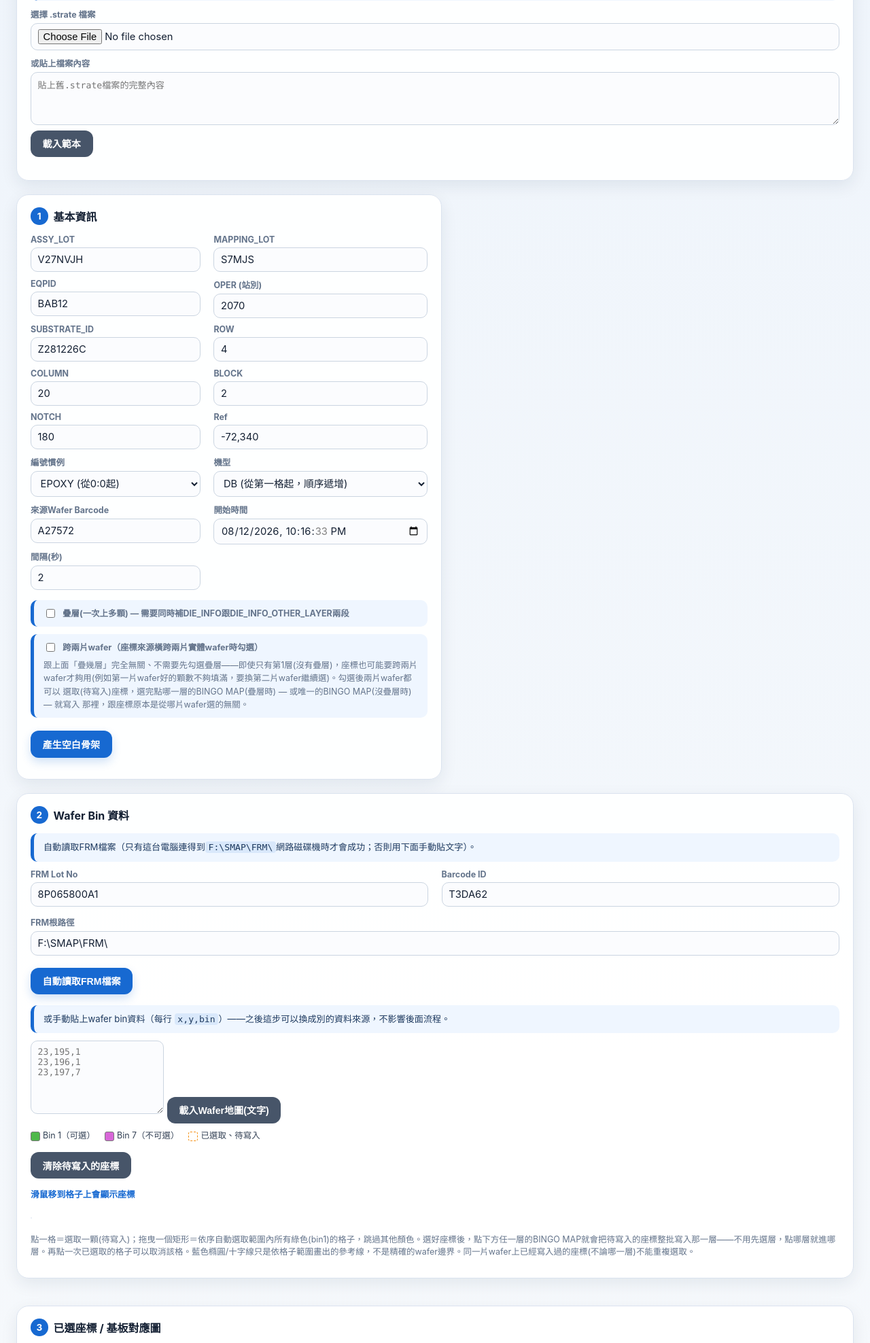
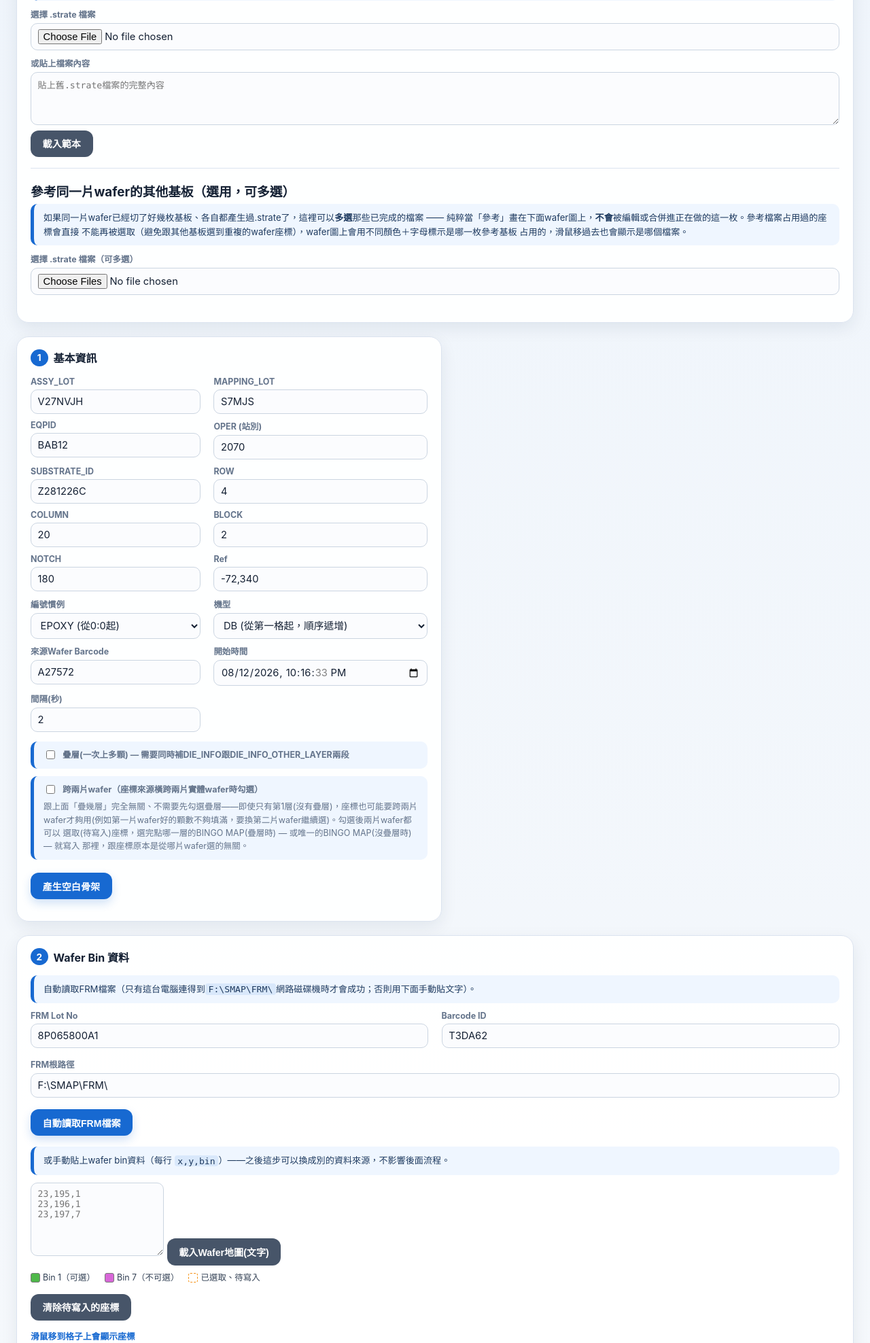
Before and after one commit to yuxian722/stock-dashboard-, a Flask app: page / in a window 1280 px wide. Shown: the part 377-2353 px from the top of the page at 68% size. Run offline with Flask 3, Linux system fonts and the light colour scheme.

Commit message:
補資料頁：新增「參考同一片wafer的其他基板」多選檔案功能
「複製既有.strate為範本」下方新增一個獨立的多選檔案輸入
(#reference-files)，可以一次載入多個已完成的.strate當作
唯讀參考疊在wafer圖上——不編輯、不合併，只是把它們佔用過的
座標標示出來。

- 參考座標直接擋掉重複選取(單點/拖曳矩形皆同)
- 每個檔案有自己的顏色+字母代號，wafer格子上分辨得出是哪一枚
  基板佔用的，不是單一種「已佔用」標示
- 參考清單獨立於疊層/跨兩片wafer/載入範本/重產空白骨架之外，
  這些動作都不會清掉它
- 沿用既有/api/parse_strate逐一解析每個檔案，沒有新增後端API

```diff
--- a/webapp/static/app.js
+++ b/webapp/static/app.js
@@ -30,6 +30,34 @@ let focusedWaferXYByLayer = [null]; // {x, y, panel} that focused position maps
 let usingTemplate = false; // true once a template .strate has been loaded via loadTemplate()
 let skippedPositions = new Set(); // "col:row" substrate positions marked "不上片" — excluded from the fill order
 let skipModeEnabled = false; // true = clicking a substrate cell toggles skip instead of commit/reverse-lookup
+
+// Reference substrates: other, already-completed .strate files loaded
+// purely as a read-only overlay on the (shared, panel 0) wafer map — "同一
+// 片wafer的其他基板". Each entry's `positions` set already occupies wafer
+// coordinates; per the user's confirmed answers, those coordinates must be
+// blocked from being staged again ("要，直接降選取"), and each file must
+// stay visually distinguishable on the grid ("分辨是哪一枚") rather than
+// collapsing into one generic "occupied" marker — hence the per-file
+// letter + color instead of reusing the layer-number digit badge.
+const REFERENCE_COLORS = ["#e04b4b", "#0ea5a5", "#a855f7", "#ca8a04", "#059669", "#e0459e", "#0891b2", "#65a30d"];
+let referenceSubstrates = []; // { label, color, positions: Set("x,y") }[]
+
+function referenceLetter(i) {
+  return i < 26 ? String.fromCharCode(65 + i) : `R${i + 1}`;
+}
+
+function isReferencedAt(panelIndex, x, y) {
+  // Reference files carry no notion of "which physical wafer panel" any
+  // more than a loaded template does (see loadTemplate()) — they describe
+  // coordinates on THE physical wafer being referenced, which is always
+  // panel 0 (the shared/first wafer that "跨兩片wafer" branches off of).
+  if (panelIndex !== 0) return null;
+  const key = `${x},${y}`;
+  for (const ref of referenceSubstrates) {
+    if (ref.positions.has(key)) return ref;
+  }
+  return null;
+}
 
 function effectiveNumLayers() {
   return multiLayerEnabled ? numLayers : 1;
@@ -295,6 +323,75 @@ async function loadTemplate(text) {
   setStepFlow(4, { done: [1, 2, 3] });
 }
 
+// ---- Reference substrates (read-only overlay, see state comment above) --
+function allPicksFromParsedFile(data) {
+  // data.layer_picks is already [layer0picks, layer1picks, ..., currentLayerPicks]
+  // (see webapp/app.py:_split_into_layer_picks) — flattening it gives every
+  // wafer coordinate the file occupies, across every stacked layer it has.
+  const positions = new Set();
+  for (const layerPicks of data.layer_picks) {
+    for (const p of layerPicks) positions.add(`${p.x},${p.y}`);
+  }
+  return positions;
+}
+
+async function loadReferenceFiles(files) {
+  const status = document.getElementById("reference-status");
+  status.className = "";
+  status.textContent = "讀取中...";
+  const loaded = [];
+  const errors = [];
+  for (const file of files) {
+    const text = await file.text();
+    try {
+      const res = await fetch("/api/parse_strate", {
+        method: "POST",
+        headers: { "Content-Type": "application/json" },
+        body: JSON.stringify({ text }),
+      });
+      const data = await res.json();
+      if (!res.ok) {
+        errors.push(`${file.name}：${data.error}`);
+        continue;
+      }
+      loaded.push({ name: data.substrate_id || file.name, positions: allPicksFromParsedFile(data) });
+    } catch (err) {
+      errors.push(`${file.name}：讀取失敗`);
+    }
+  }
+  referenceSubstrates = referenceSubstrates.concat(
+    loaded.map((entry, i) => {
+      const idx = referenceSubstrates.length + i;
+      return { label: referenceLetter(idx), name: entry.name, color: REFERENCE_COLORS[idx % REFERENCE_COLORS.length], positions: entry.positions };
+    })
+  );
+  renderReferenceLegend();
+  status.className = errors.length ? "error" : loaded.length ? "ok" : "";
+  const parts = [];
+  if (loaded.length) parts.push(`已載入 ${loaded.length} 枚參考基板（共${referenceSubstrates.length}枚），佔用座標已不能再選取`);
+  if (errors.length) parts.push(`失敗：${errors.join("；")}`);
+  status.textContent = parts.join("　") || "沒有選擇任何檔案";
+  document.getElementById("btn-clear-references").style.display = referenceSubstrates.length ? "" : "none";
+  renderAll();
+}
+
+function renderReferenceLegend() {
+  const el = document.getElementById("reference-legend");
+  el.innerHTML = referenceSubstrates
+    .map((ref) => `<span><i style="background:${ref.color};border-color:${ref.color}"></i>${ref.label} = ${ref.name}（${ref.positions.size}顆）</span>`)
+    .join("");
+}
+
+function clearReferenceSubstrates() {
+  referenceSubstrates = [];
+  renderReferenceLegend();
+  document.getElementById("btn-clear-references").style.display = "none";
+  document.getElementById("reference-status").textContent = "已清除所有參考基板";
+  document.getElementById("reference-status").className = "";
+  document.getElementById("reference-files").value = "";
+  renderAll();
+}
+
 function computeSubstrateBounds(positions) {
   if (!positions.length) return null;
   let minCol = Infinity, maxCol = -Infinity, minRow = Infinity, maxRow = -Infinity;
@@ -506,6 +603,7 @@ function toggleStagePick(panelIndex, x, y, bin) {
   }
   if (bin !== "1") return false;
   if (isCommittedOnPanel(panelIndex, x, y)) return false;
+  if (isReferencedAt(panelIndex, x, y)) return false;
   stagedPicks.push({ x, y, bin, panel: panelIndex });
   return true;
 }
@@ -513,6 +611,7 @@ function toggleStagePick(panelIndex, x, y, bin) {
 function stagePickIfNew(panelIndex, x, y, bin) {
   if (bin !== "1") return false;
   if (isCommittedOnPanel(panelIndex, x, y) || isStagedOnPanel(panelIndex, x, y)) return false;
+  if (isReferencedAt(panelIndex, x, y)) return false;
   stagedPicks.push({ x, y, bin, panel: panelIndex });
   return true;
 }
@@ -576,11 +675,17 @@ function renderWaferPanel(panelIndex) {
           break;
         }
       }
+      const ref = committedLayer === null ? isReferencedAt(panelIndex, x, y) : null;
       if (committedLayer !== null) {
         cell.classList.add("picked");
         cell.textContent = String(committedLayer + 1);
       } else if (isStagedOnPanel(panelIndex, x, y)) {
         cell.classList.add("staged");
+      } else if (ref) {
+        cell.classList.add("referenced");
+        cell.style.setProperty("--ref-color", ref.color);
+        cell.textContent = ref.label;
+        cell.title = `${x}:${y} — 已被參考基板「${ref.name}」占用`;
       }
       const isFocused = focusedWaferXYByLayer.some((f) => f && f.panel === panelIndex && f.x === x && f.y === y);
       if (isFocused) cell.classList.add("focus");
@@ -784,8 +889,13 @@ function wireGridDragEvents(containerId, hoverStatusId, tooltipId, panelIndex) {
   });
   container.addEventListener("mouseover", (e) => {
     if (!e.target.classList.contains("wafer-cell")) return;
-    hoverStatus.textContent = `Wafer座標：${e.target.dataset.x}:${e.target.dataset.y}`;
-    showGridTooltip(tooltip, e.target, `${e.target.dataset.x}:${e.target.dataset.y}`);
+    const x = e.target.dataset.x, y = e.target.dataset.y;
+    const ref = isReferencedAt(panelIndex, parseInt(x, 10), parseInt(y, 10));
+    const label = ref && !e.target.classList.contains("picked") && !e.target.classList.contains("staged")
+      ? `${x}:${y}（已被參考基板「${ref.name}」占用，不能選）`
+      : `Wafer座標：${x}:${y}`;
+    hoverStatus.textContent = label;
+    showGridTooltip(tooltip, e.target, label);
   });
   container.addEventListener("mouseleave", () => {
     hoverStatus.textContent = "滑鼠移到格子上會顯示座標";
@@ -961,6 +1071,12 @@ document.getElementById("template-file").addEventListener("change", async (e) =>
 document.getElementById("btn-load-template").addEventListener("click", () => {
   loadTemplate(document.getElementById("template-text").value);
 });
+document.getElementById("reference-files").addEventListener("change", (e) => {
+  const files = Array.from(e.target.files || []);
+  if (!files.length) return;
+  loadReferenceFiles(files);
+});
+document.getElementById("btn-clear-references").addEventListener("click", clearReferenceSubstrates);
 document.getElementById("btn-clear").addEventListener("click", () => {
   resetLayerState();
   renderAll();
--- a/webapp/static/style.css
+++ b/webapp/static/style.css
@@ -133,6 +133,20 @@ button.secondary.active-layer:hover{background:#0c7550}
    "already written" outline, since it's a temporary pending state. */
 .wafer-cell.staged{outline:2px dashed #f5900f;outline-offset:-2px}
 .wafer-cell.focus{outline:3px solid #f97316;outline-offset:-3px;z-index:1;position:relative}
+/* Reference cells: wafer coordinates already used by OTHER, already-
+   completed substrates loaded via "參考同一片wafer的其他基板" — read-only,
+   just here to stop the operator re-picking a site someone else already
+   consumed. Each loaded reference file gets its own color (set inline via
+   --ref-color, cycled from a palette in app.js) and its own letter badge
+   (A, B, C…) so overlapping reference files stay distinguishable, per the
+   user's explicit request to "分辨是哪一枚" (tell which substrate a
+   reference cell belongs to) rather than one generic "occupied" marker.
+   Own picks/staged always take visual priority — see renderWaferPanel(). */
+.wafer-cell.referenced{
+  background:var(--ref-color,#9ca3af);outline:2px solid var(--ref-color,#6b7280);outline-offset:-2px;
+  color:#fff;cursor:not-allowed;
+}
+.wafer-cell.referenced:hover{filter:none}
 
 #bingo-maps-wrap{display:flex;gap:1.25rem;flex-wrap:wrap;align-items:flex-start}
 .bingo-map-block{min-width:0}
@@ -172,9 +186,9 @@ table.lyr-pick-table tbody tr:hover{background:#fafbfd}
 #qty-status.bad,.badge.bad{color:var(--red);background:var(--red-bg)}
 .badge:empty{display:none}
 
-#generate-status,.lyr-frm-status{font-size:0.85rem;margin-top:0.5rem}
-#generate-status.error,.lyr-frm-status.error{color:var(--red);white-space:pre-wrap}
-#generate-status.ok,.lyr-frm-status.ok{color:var(--green)}
+#generate-status,.lyr-frm-status,#reference-status{font-size:0.85rem;margin-top:0.5rem}
+#generate-status.error,.lyr-frm-status.error,#reference-status.error{color:var(--red);white-space:pre-wrap}
+#generate-status.ok,.lyr-frm-status.ok,#reference-status.ok{color:var(--green)}
 #blank-status{font-size:0.85rem;color:var(--muted);margin-top:0.5rem}
 
 /* Generic reusable status/table classes (mispick page and future pages) */
--- a/webapp/templates/index.html
+++ b/webapp/templates/index.html
@@ -36,6 +36,19 @@
     </label>
     <button class="secondary" id="btn-load-template">載入範本</button>
     <p id="template-status"></p>
+
+    <hr style="margin:1rem 0;border:none;border-top:1px solid var(--line)">
+    <h3 style="margin-bottom:0.4rem">參考同一片wafer的其他基板（選用，可多選）</h3>
+    <div class="notice">
+      如果同一片wafer已經切了好幾枚基板、各自都產生過.strate了，這裡可以<b>多選</b>那些已完成的檔案 ——
+      純粹當「參考」畫在下面wafer圖上，<b>不會</b>被編輯或合併進正在做的這一枚。參考檔案占用過的座標會直接
+      不能再被選取（避免跟其他基板選到重複的wafer座標），wafer圖上會用不同顏色＋字母標示是哪一枚參考基板
+      占用的，滑鼠移過去也會顯示是哪個檔案。
+    </div>
+    <label>選擇 .strate 檔案（可多選） <input type="file" id="reference-files" accept=".strate,.txt" multiple></label>
+    <p id="reference-status"></p>
+    <div id="reference-legend" class="legend"></div>
+    <button class="secondary" id="btn-clear-references" style="display:none;margin-top:0.4rem">清除參考基板</button>
   </section>
 
   <section class="panel" id="header-panel">
@@ -124,7 +137,7 @@
       <svg id="wafer-overlay" class="lyr-wafer-overlay"></svg>
       <div class="grid-tooltip" id="wafer-tooltip"></div>
     </div>
-    <p class="hint" style="font-size:0.78rem;color:var(--muted)" id="wafer-hint">點一格＝選取一顆(待寫入)；拖曳一個矩形＝依序自動選取範圍內所有綠色(bin1)的格子，跳過其他顏色。選好座標後，點下方任一層的BINGO MAP就會把待寫入的座標整批寫入那一層——不用先選層，點哪層就進哪層。再點一次已選取的格子可以取消該格。藍色橢圓/十字線只是依格子範圍畫出的參考線，不是精確的wafer邊界。同一片wafer上已經寫入過的座標(不論哪一層)不能重複選取。</p>
+    <p class="hint" style="font-size:0.78rem;color:var(--muted)" id="wafer-hint">點一格＝選取一顆(待寫入)；拖曳一個矩形＝依序自動選取範圍內所有綠色(bin1)的格子，跳過其他顏色。選好座標後，點下方任一層的BINGO MAP就會把待寫入的座標整批寫入那一層——不用先選層，點哪層就進哪層。再點一次已選取的格子可以取消該格。藍色橢圓/十字線只是依格子範圍畫出的參考線，不是精確的wafer邊界。同一片wafer上已經寫入過的座標(不論哪一層)不能重複選取；上面如果有載入「參考同一片wafer的其他基板」，那些檔案占用過的座標也一樣不能選(格子會顯示字母＋該檔案的顏色)。</p>
   </section>
 
   <div id="wafer-panels-extra"></div>
```
Also changed, not shown: webapp/README.md.
